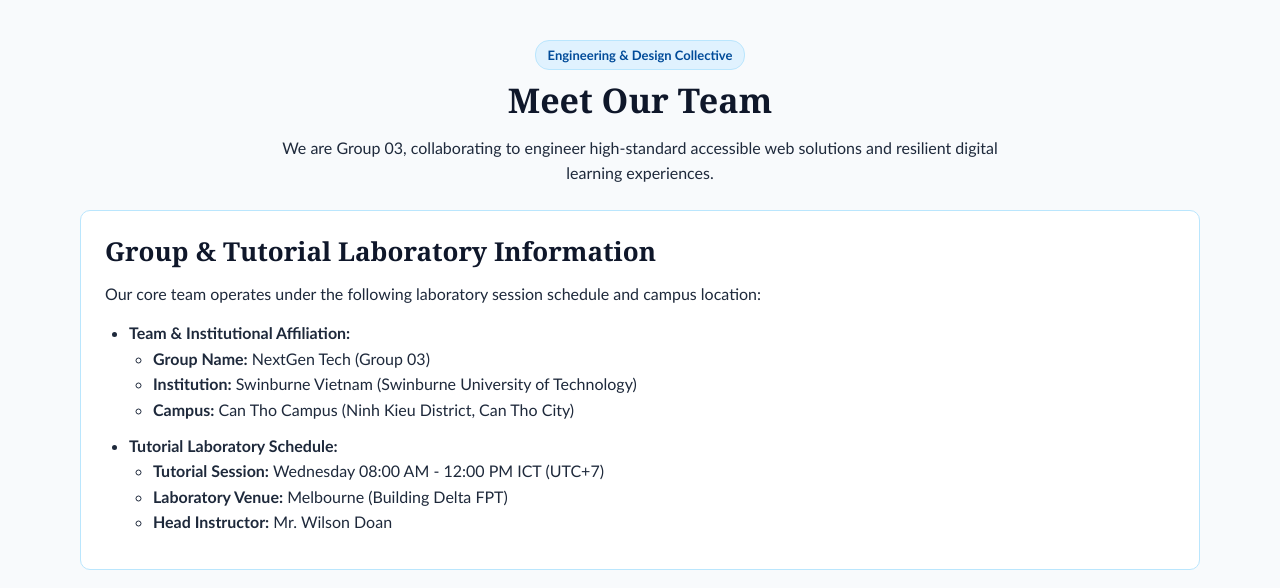
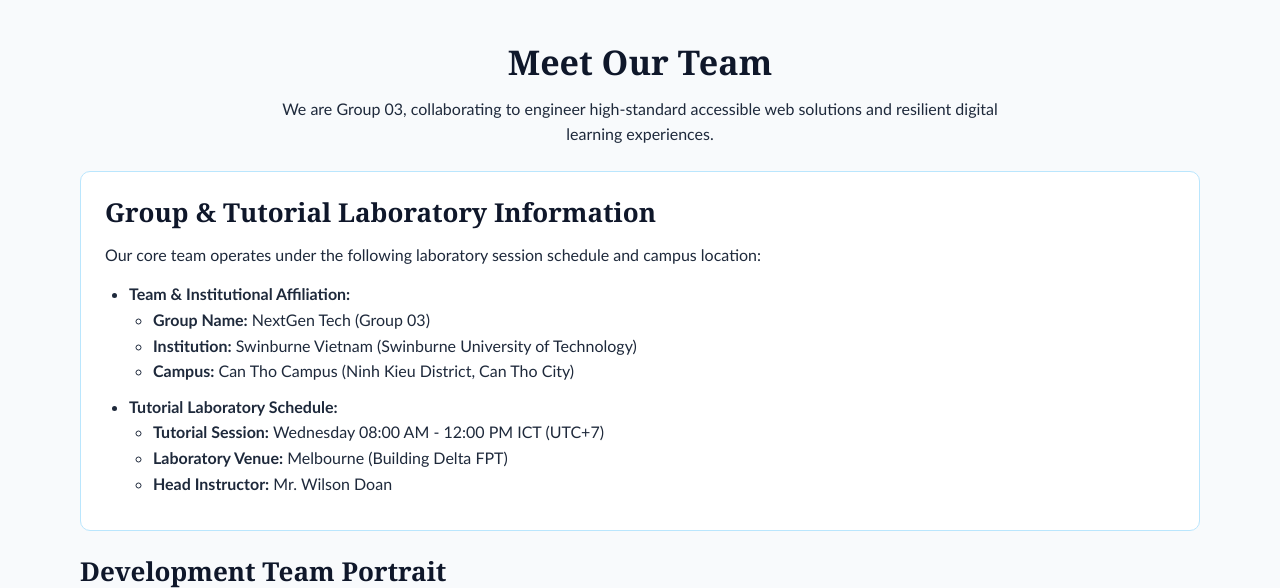
Before and after one commit to vupaswin/NexEdu-Project, a PHP site: page /about.php in a window 1280 px wide. Shown: the part 86-674 px from the top of the page. Run offline with PHP 8.4, Linux system fonts and the light colour scheme; data that the repository does not hold is empty.

Commit message:
fix: remove unnecessary badge from the about page header

```diff
--- a/about.php
+++ b/about.php
@@ -14,7 +14,7 @@ include ('modules/nav.inc');
 
     <!-- Page Header -->
     <div class="section-header">
-      <span class="badge">Engineering &amp; Design Collective</span>
+
       <h1>Meet Our Team</h1>
       <p>
         We are Group 03, collaborating to engineer high-standard accessible web solutions and resilient digital learning experiences.
```
